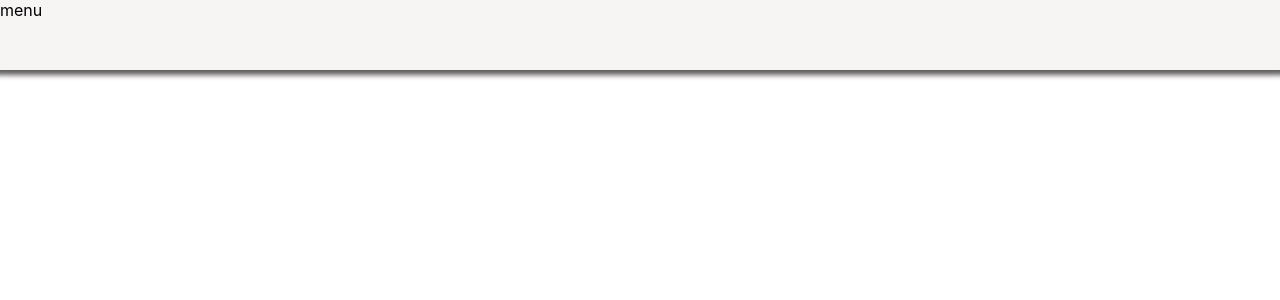
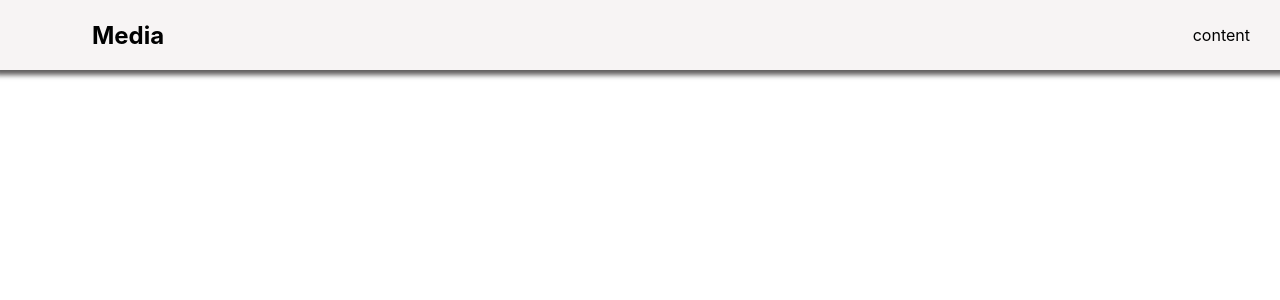
Before and after one commit to leonsuaren/docs, a React (Create React App) app: page / in a window 1280 px wide. Shown: the top 300 px of the page. Built offline with nearby package versions, Linux system fonts and the light colour scheme.

Commit message:
initialized global styles and made some changes to the responsive design

```diff
--- a/src/App.js
+++ b/src/App.js
@@ -1,10 +1,12 @@
 import React from 'react';
 
+import { GlobalStyles } from './utils/GlobalStyles';
 import { Navigation } from './components/Navigation';
 
 function App() {
   return (
     <div>
+      <GlobalStyles />
       <Navigation />
     </div>
   );
--- a/src/components/Navigation/styles.js
+++ b/src/components/Navigation/styles.js
@@ -7,8 +7,7 @@ export const Navbar = styled.nav`
   box-shadow: 0px 0px 5px 5px rgb(96, 93, 93);
 
   @media (min-width: 992px) {
-    display: grid;
-    grid-template-columns: 10% 90%;
+    display: flex;
   }
 
   @media (min-width: 668px) and (max-width: 991px) {
--- a/src/components/menu/Menu.jsx
+++ b/src/components/menu/Menu.jsx
@@ -1,11 +1,12 @@
 import React from 'react';
 
-import { MenuContainer, MenuWrapper } from './styled';
+import { MenuContainer, Brand, MenuElements } from './styled';
 
 export const Menu = () => {
-  return(
+  return (
     <MenuContainer>
-      <MenuWrapper>menu</MenuWrapper>
+      <Brand><h1>Media</h1></Brand>
+      <MenuElements><p>content</p></MenuElements>
     </MenuContainer>
   )
 }
--- a/src/components/menu/styled.js
+++ b/src/components/menu/styled.js
@@ -3,27 +3,38 @@ import styled from 'styled-components';
 export const MenuContainer = styled.div`
   width: 100%;
   height: 100%;
-  display: flex;
+  display: grid;
+  grid-template-columns: 20% 80%;
 `;
 
-export const MenuWrapper = styled.div`
-  width: 100%;
+export const Brand = styled.div`
+  width: 100;
   height: 100%;
-  display: grid;
-  grid-template-columns: 20% 80%;
-
-  @media (min-width: 992px) {
-    width: 100%;
-    height: 100%;
-    display: grid;
-    grid-template-columns: 20% 80%;
-    }
+  display: flex;
+  align-items: center;
+  justify-content: center;
 
   @media (min-width: 650px) and (max-width: 991px) {
     display: none;
-   }
+  }
 
    @media (min-width: 350px) and (max-width: 649px) {
     display: none;
-   }
+  }
 `;
+
+export const MenuElements = styled.div`
+  display: flex;
+  flex-direction: row-reverse;
+  align-items: center;
+  padding: 0px 30px;
+
+  @media (min-width: 650px) and (max-width: 991px) {
+    display: none;
+  }
+
+   @media (min-width: 350px) and (max-width: 649px) {
+    display: none;
+  }
+
+`;
--- /dev/null
+++ b/src/utils/GlobalStyles.js
@@ -0,0 +1,6 @@
+import { createGlobalStyle } from 'styled-components';
+export const GlobalStyles = createGlobalStyle`
+  h1, h2, h3, h4, h5, h6, p, a, span {
+    font-family: "Avenir Next", -apple-system, BlinkMacSystemFont, "Segoe UI", Helvetica, Arial, sans-serif, "Apple Color Emoji", "Segoe UI Emoji", "Segoe UI Symbol";
+  }
+`;
--- /dev/null
+++ b/src/utils/index.js
@@ -0,0 +1 @@
+export { GlobalStyles } from './GlobalStyles';
```
